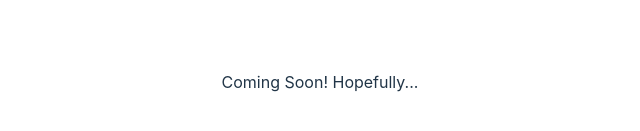
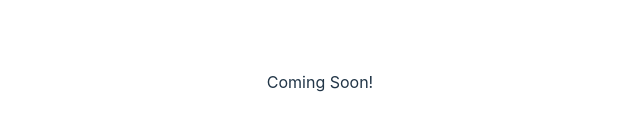
Before and after one commit to VolunTracker-Capstone/VolunTracker, a React (Vite) app in the folder VolunTrackerUI/: page / in a window 1280 px wide. Shown: the part 455-586 px from the top of the page, without its empty margins (320-960 px from the left). Built offline with nearby package versions, Linux system fonts and the light colour scheme.

Commit message:
Edited site description

```diff
--- a/VolunTrackerUI/src/App.jsx
+++ b/VolunTrackerUI/src/App.jsx
@@ -17,7 +17,6 @@ function App() {
       <div className="card">
         <p>
           Coming Soon!
-            Hopefully...
         </p>
       </div>
     </>
```
